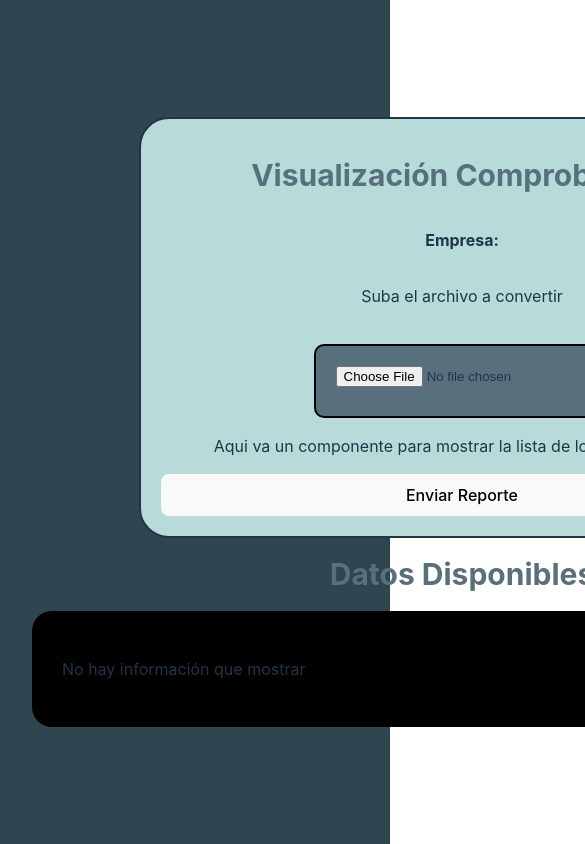
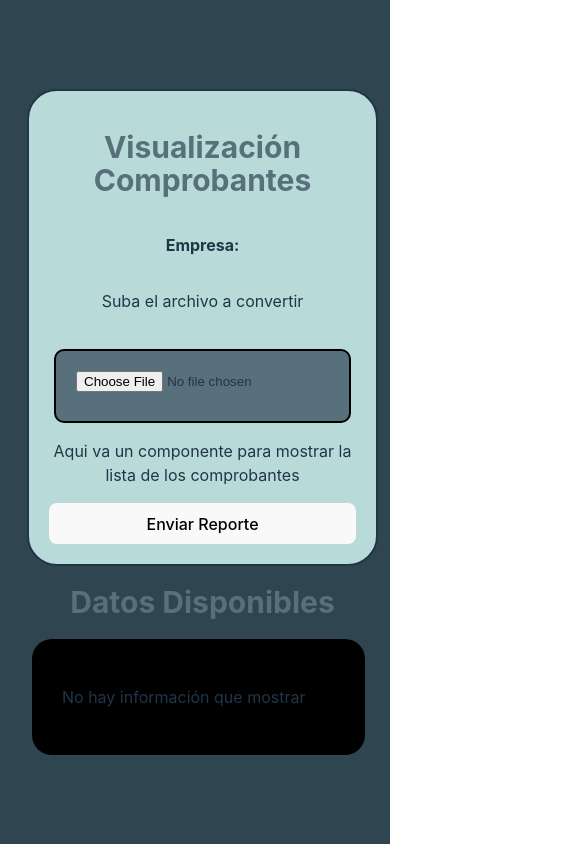
Before and after one commit to kevinmorales05/comprobantesBuilder-fe, a React (Vite) app: page /preview in a window 390 px wide. Shown: the top 844 px of the page, 585 px wide, since content can reach past the window. Built offline with nearby package versions, Linux system fonts and the light colour scheme.

Commit message:
Fix responsive design for iphone 15 pro max

```diff
--- a/src/index.css
+++ b/src/index.css
@@ -12,13 +12,11 @@
   -webkit-font-smoothing: antialiased;
   -moz-osx-font-smoothing: grayscale;
 
-  --background: #2F4550;
-  --background2: #B8DBD9;
+  --background: #2f4550;
+  --background2: #b8dbd9;
   --color1: #000;
-  --color2: #586F7C;
-  --color3: #F4F4F9;
-
-
+  --color2: #586f7c;
+  --color3: #f4f4f9;
 }
 
 a {
@@ -72,7 +70,7 @@ Dashboard Screen
   flex-direction: column;
 }
 .FormBlock {
-  background-color: var(--background2) ;
+  background-color: var(--background2);
   display: flex;
   flex-direction: column;
   padding: 20px;
@@ -115,7 +113,6 @@ Preview Screen
 */
 
 .convertidor-uploadFile {
-
   margin: 0 auto;
   margin-top: 20px;
   background-color: var(--color2);
@@ -124,7 +121,7 @@ Preview Screen
   padding: 20px;
 }
 
-.ComprobantesBlock{
+.ComprobantesBlock {
   display: flex;
   flex-direction: row;
   padding: 30px;
@@ -132,10 +129,9 @@ Preview Screen
   border-radius: 20px;
   overflow-x: auto; /* Habilita el scroll horizontal */
   width: 800px;
-
 }
 
-.Comprobante{
+.Comprobante {
   margin: 10px;
   background-color: var(--background2);
   padding: 10px;
@@ -155,3 +151,35 @@ Preview Screen
     background-color: #f9f9f9;
   }
 }
+
+/* Extra small devices (phones, 600px and down) */
+@media only screen and (max-width: 600px) {
+  .FormBlock {
+    width: 90%;
+  }
+  .DatosBlock {
+    width: 100%;
+  }
+  .ComprobantesBlock {
+    width: 80%;
+  }
+  .MainBlock {
+    width: 100%;
+  }
+}
+
+/* Small devices (portrait tablets and large phones, 600px and up) */
+@media only screen and (min-width: 600px) {
+}
+
+/* Medium devices (landscape tablets, 768px and up) */
+@media only screen and (min-width: 768px) {
+}
+
+/* Large devices (laptops/desktops, 992px and up) */
+@media only screen and (min-width: 992px) {
+}
+
+/* Extra large devices (large laptops and desktops, 1200px and up) */
+@media only screen and (min-width: 1200px) {
+}
--- a/src/pages/preview/Preview.tsx
+++ b/src/pages/preview/Preview.tsx
@@ -206,7 +206,6 @@ export default function Preview() {
               console.log("yes it is 200");
               setLoading(false);
               alert("Comprobantes enviados con éxito!");
-
             }
           })
           .catch((error) => {
@@ -220,17 +219,13 @@ export default function Preview() {
       } catch (error) {
         setLoading(false);
         console.log("error al enviar comprobante!", error);
-        alert(
-            `Error: ${error}`
-        );
-
+        alert(`Error: ${error}`);
       }
     } else {
       setLoading(false);
       alert(
         "El archivo está vacío o no cumple con los criterios para convertirlo!"
       );
-
     }
   }
 
@@ -276,7 +271,9 @@ export default function Preview() {
               placeholder="Subir archivo"
             />
 
-        <p>Aqui va un componente para mostrar la lista de los comprobantes</p>
+            <p>
+              Aqui va un componente para mostrar la lista de los comprobantes
+            </p>
             <button
               onClick={() => {
                 convertJsonAndSend();
@@ -285,7 +282,7 @@ export default function Preview() {
               Enviar Reporte
             </button>
           </div>
-      <div>
+          <div className="DatosBlock">
             <h1>Datos Disponibles</h1>
             <div className="ComprobantesBlock">
               {data ? (
@@ -293,7 +290,10 @@ export default function Preview() {
                   {data.map((comprobante) => {
                     return (
                       <>
-                    <div className="Comprobante" key={comprobante.referencia}>
+                        <div
+                          className="Comprobante"
+                          key={comprobante.referencia}
+                        >
                           <p>
                             {" "}
                             <b> Beneficiario:</b> {comprobante.beneficiario}
@@ -337,7 +337,6 @@ export default function Preview() {
           </div>
         </>
       )}
-
     </div>
   );
 }
```
Lines whose indentation alone changed are shown as unchanged.
